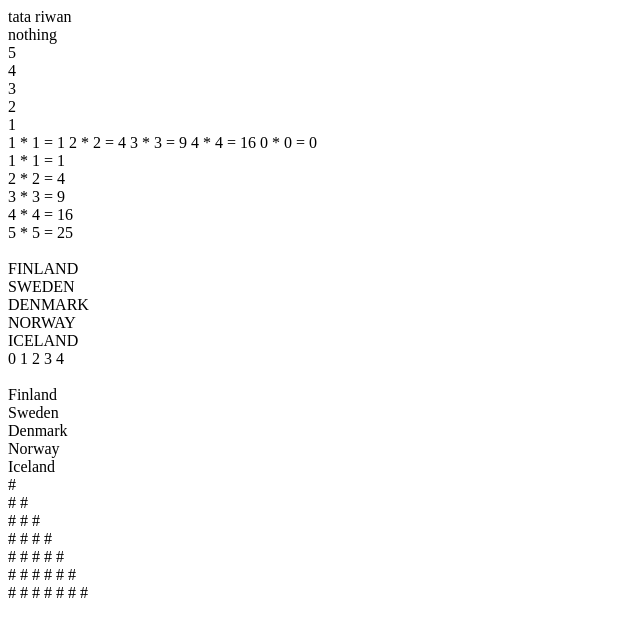
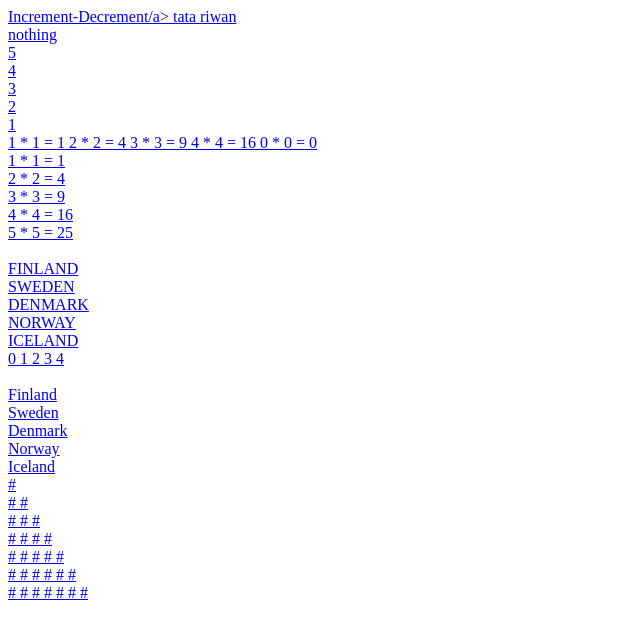
Before and after one commit to Nurain-Ansari/javascript, a plain HTML site: page index.html in a window 1280 px wide. Shown: the whole page, without its empty margins (0-640 px from the left). Drawn offline with Linux system fonts and the light colour scheme.

Commit message:
new link added

```diff
--- a/index.html
+++ b/index.html
@@ -8,6 +8,7 @@
 </head>
 
 <body>
+    <a href="./increment-decrement.html">Increment-Decrement/a>
     <script>
         let isRaining = false
         isRaining
```
